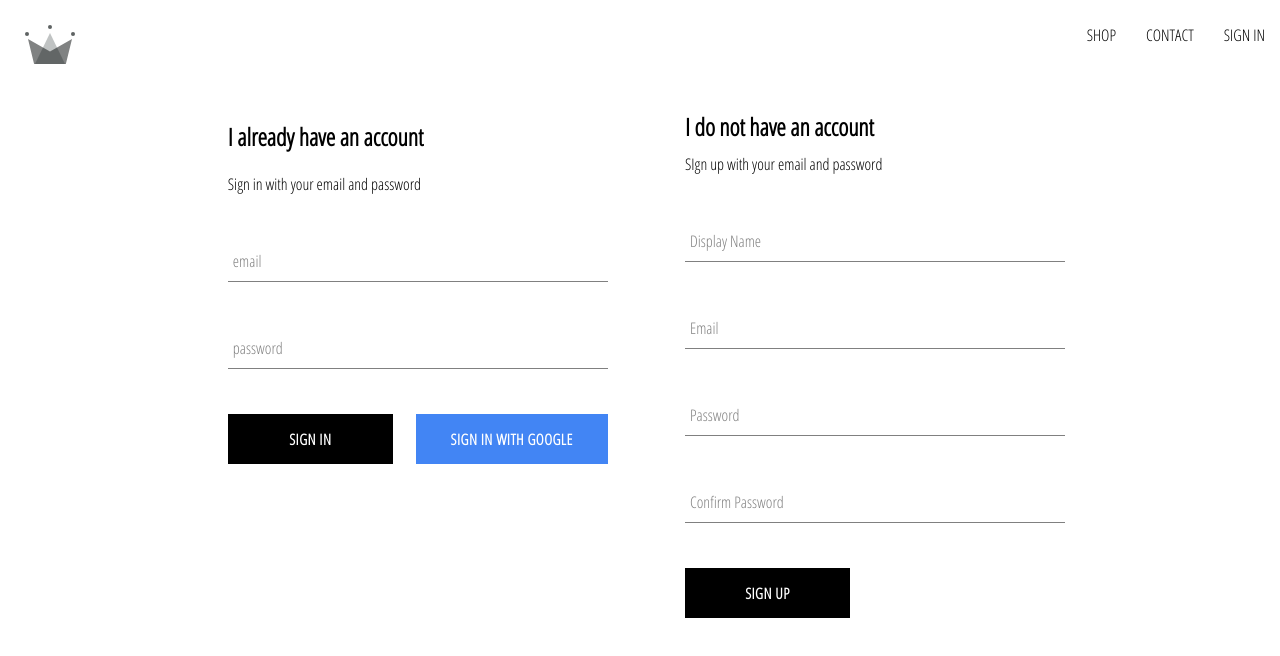
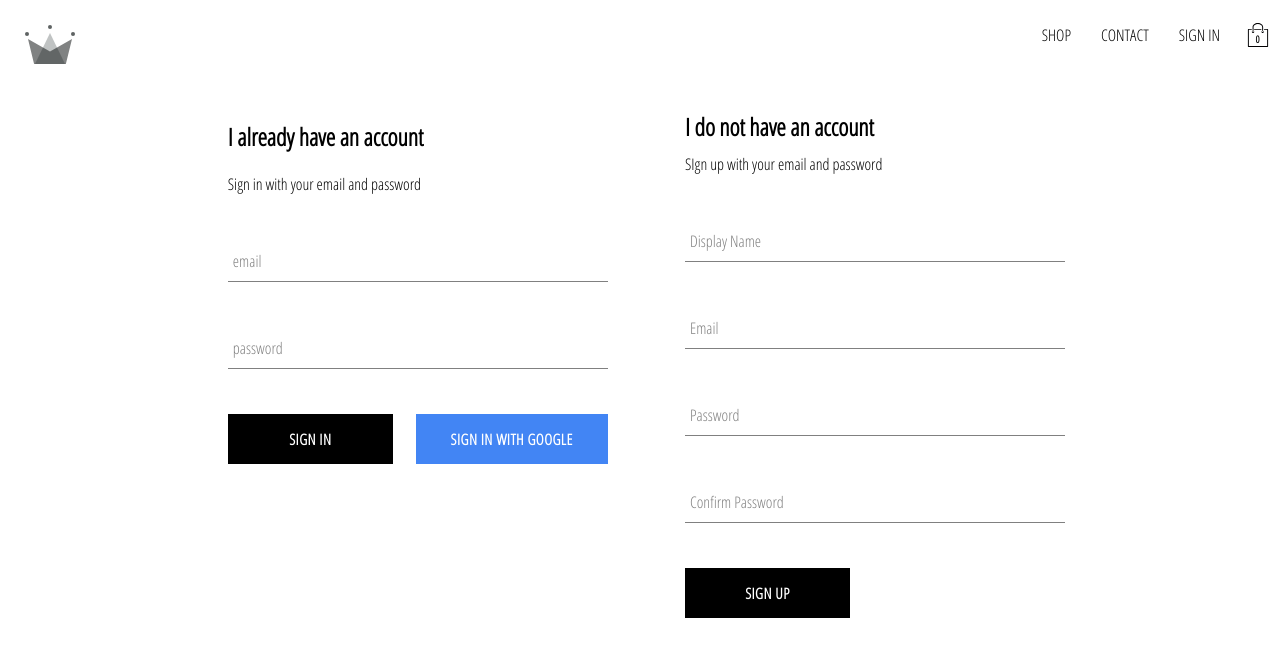
Before and after one commit to bobbykiaie/online-store, a React (Create React App) app: page /signin in a window 1280 px wide. Shown: the top 656 px of the page. Built offline with nearby package versions, Linux system fonts and the light colour scheme; no server answers.

Commit message:
Added cart icon and drop down components using redux

```diff
--- /dev/null
+++ b/src/components/cart-dropdown/cart-dropdown.component.js
@@ -0,0 +1,15 @@
+import React from 'react';
+
+import CustomButton from '../custom-button/custom-button.component';
+
+import './cart-dropdown.styles.scss'
+
+const CartDropdown = () => (
+<div className='cart-dropdown'>
+    <div className='cart-items' />
+    <CustomButton>GO TO CHECKOUT</CustomButton>
+</div>
+
+);
+
+export default CartDropdown;
--- /dev/null
+++ b/src/components/cart-dropdown/cart-dropdown.styles.scss
@@ -0,0 +1,24 @@
+.cart-dropdown {
+  position: absolute;
+  width: 240px;
+  height: 340px;
+  display: flex;
+  flex-direction: column;
+  padding: 20px;
+  border: 1px solid black;
+  background-color: white;
+  top: 90px;
+  right: 40px;
+  z-index: 5;
+
+  .cart-items {
+    height: 240px;
+    display: flex;
+    flex-direction: column;
+    overflow: scroll;
+  }
+
+  button {
+    margin-top: auto;
+  }
+}
--- /dev/null
+++ b/src/components/cart-icon/cart-icon.component.js
@@ -0,0 +1,21 @@
+import React from "react";
+import { connect } from 'react-redux';
+
+import {toggleCartHidden} from '../../redux/cart/cart.actions';
+
+import { ReactComponent as ShoppingIcon } from "../../assets/shopping-bag.svg";
+
+import "./cart-icon.styles.scss";
+
+const CartIcon = ({ toggleCartHidden }) => (
+  <div className="cart-icon" onClick={toggleCartHidden}>
+    <ShoppingIcon className='shopping-icon'/>
+    <span className="item-count">0</span>
+  </div>
+);
+
+const mapDispatchToProps = dispatch => ({
+    toggleCartHidden: () => dispatch(toggleCartHidden())
+})
+
+export default connect(null, mapDispatchToProps)(CartIcon);
--- /dev/null
+++ b/src/components/cart-icon/cart-icon.styles.scss
@@ -0,0 +1,21 @@
+.cart-icon {
+    width: 45px;
+    height: 45px;
+    position: relative;
+    display: flex;
+    align-items: center;
+    justify-content: center;
+    cursor: pointer;
+
+    .shopping-icon {
+      width: 24px;
+      height: 24px;
+    }
+
+    .item-count {
+      position: absolute;
+      font-size: 10px;
+      font-weight: bold;
+      bottom: 12px;
+    }
+  }
--- a/src/components/header/header.component.jsx
+++ b/src/components/header/header.component.jsx
@@ -1,5 +1,5 @@
 import React, { useState, useEffect, useContext } from "react";
-import { connect } from 'react-redux';  //allows components access redux
+import { connect } from "react-redux"; //allows components access redux
 
 import { Link } from "react-router-dom";
 import { auth } from "../../firebase/firebase.utils.js";
@@ -7,9 +7,12 @@
 
 import { ReactComponent as Logo } from "../../assets/crown.svg";
 
+import CartIcon from "../cart-icon/cart-icon.component";
+import CartDropdown from "../cart-dropdown/cart-dropdown.component.js";
+
 import "./header.styles.scss";
 
-const Header = ({ currentUser }) => {
+const Header = ({ currentUser, hidden }) => {
   const [signInButton, setSignInButton] = useState();
   const signInStatus = useContext(AuthContext);
 
@@ -33,21 +36,24 @@
           CONTACT
         </Link>
         {currentUser ? (
-        <div className='option' onClick={() => auth.signOut()}>
+          <div className="option" onClick={() => auth.signOut()}>
             SIGN OUT
           </div>
         ) : (
-        <Link className='option' to='/signin'>
+          <Link className="option" to="/signin">
             SIGN IN
           </Link>
         )}
+        <CartIcon />
       </div>
+      {hidden ? null : <CartDropdown />}
     </div>
   );
 };
 
-const mapStateToProps = (state) => ({
-  currentUser: state.user.currentUser
+const mapStateToProps = ({ user: { currentUser }, cart: { hidden } }) => ({
+  currentUser,
+  hidden,
 });
 
 export default connect(mapStateToProps)(Header);
--- /dev/null
+++ b/src/redux/cart/cart.actions.js
@@ -0,0 +1,8 @@
+import CartActionTypes from './cart.types';
+
+
+//payload is optional property on action
+//this is the action that is oging ot be passed to the
+export const toggleCartHidden = () => ({
+    type: CartActionTypes.TOGGLE_CART_HIDDEN
+})
--- /dev/null
+++ b/src/redux/cart/cart.reducer.js
@@ -0,0 +1,22 @@
+import CartActionTypes from './cart.types';
+
+const INITIAL_STATE = {  //we want to hide the drop down once we first come on to website
+    hidden: true
+};
+
+//if no value comes into the cartReducer, default state will be INITIAL_STATE
+const cartReducer = (state = INITIAL_STATE, action) => {
+    switch (action.type) {
+        case CartActionTypes.TOGGLE_CART_HIDDEN:
+            return {
+                ...state,
+                hidden: !state.hidden //whatever hidden value comes in, convert to the opposit
+
+            }
+
+            default:
+                return state;
+    }
+}
+
+export default cartReducer;
--- /dev/null
+++ b/src/redux/cart/cart.types.js
@@ -0,0 +1,5 @@
+const CartActionTypes = {
+    TOGGLE_CART_HIDDEN: 'TOGGLE_CART_HIDDEN'
+}
+
+export default CartActionTypes;
--- a/src/redux/root-reducer.js
+++ b/src/redux/root-reducer.js
@@ -6,7 +6,9 @@
 import { combineReducers } from 'redux';
 
 import userReducer from './user/user.reducer.js';
+import cartReducer from './cart/cart.reducer';
 
 export default combineReducers({
-    user: userReducer
+    user: userReducer,
+    cart: cartReducer
 })
```
Also changed, not shown: src/assets/shopping-bag.svg (added). Lines whose indentation alone changed are shown as unchanged.
